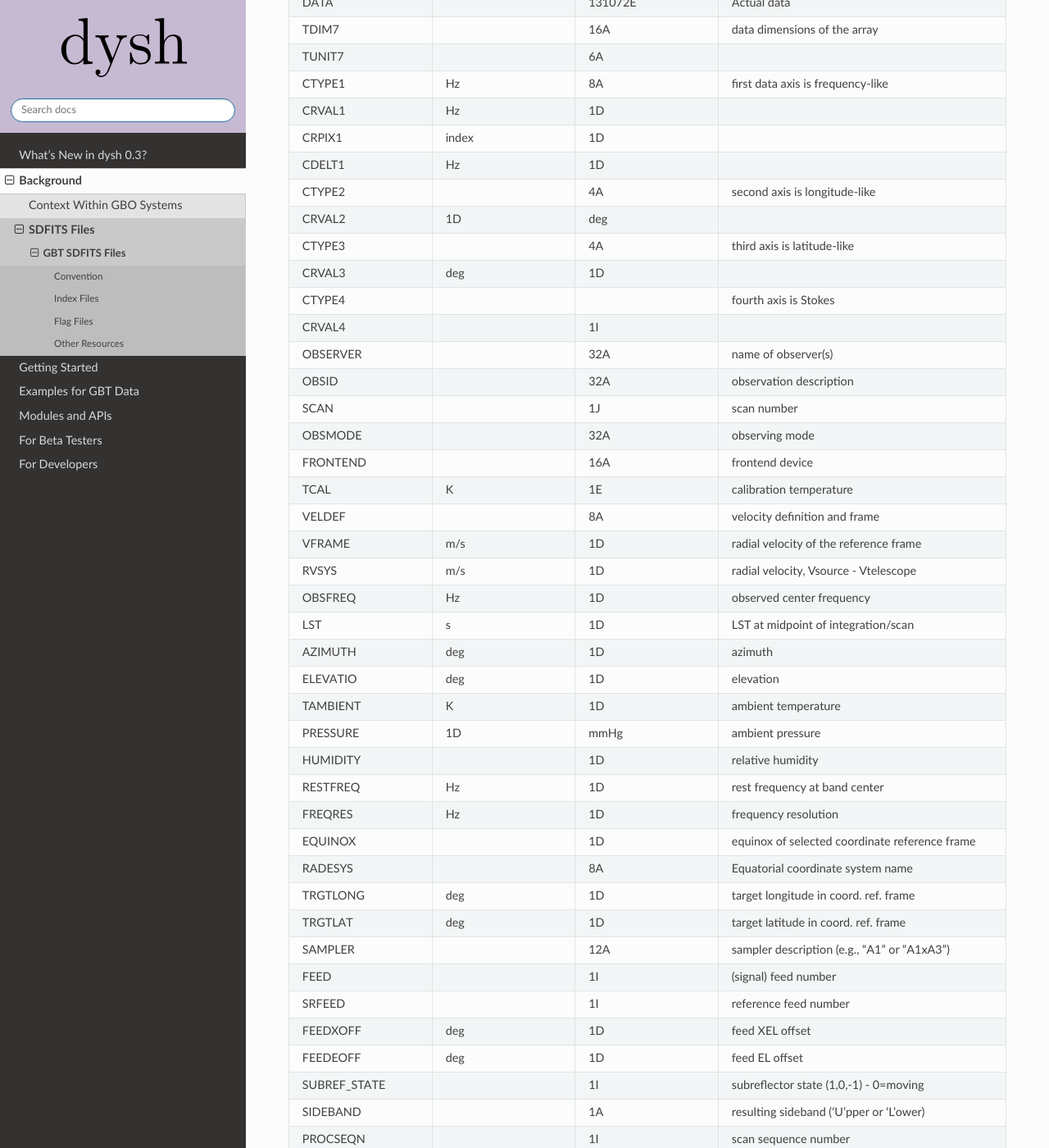
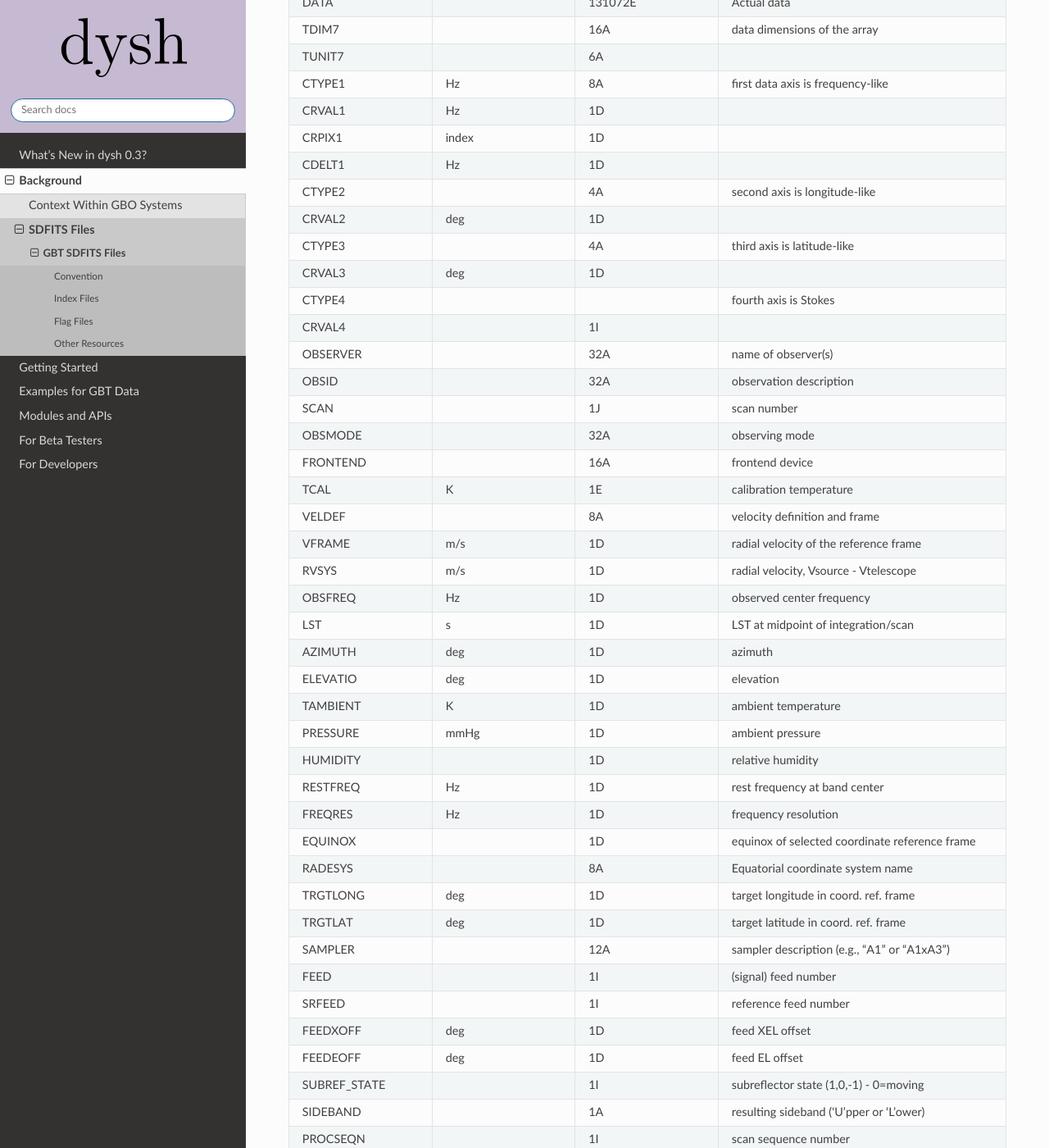
Before and after one commit to GreenBankObservatory/dysh, a Sphinx documentation site: the page built from docs/source/background/sdfits_files/gbt_sdfits.rst, in a window 1280 px wide and 1400 px high, scrolled down 1648 px. Shown: the whole window at 82% size. Built offline with Sphinx 7.4.7 and the Read the Docs theme 2.0.0, drawn with Linux system fonts in a browser that asks for light colours; the version number could not be read and is left out.

Commit message:
Fix: some columns were scrambled

```diff
--- a/docs/source/background/sdfits_files/gbt_sdfits.rst
+++ b/docs/source/background/sdfits_files/gbt_sdfits.rst
@@ -156,8 +156,8 @@ HDU 1 (SINGLE DISH)
      - 4A
      - second axis is longitude-like
    * - CRVAL2
+     - deg
      - 1D
-     - deg
      -
    * - CTYPE3
      -
@@ -232,8 +232,8 @@ HDU 1 (SINGLE DISH)
      - 1D
      - ambient temperature
    * - PRESSURE
+     - mmHg
      - 1D
-     - mmHg
      - ambient pressure
    * - HUMIDITY
      -
```
